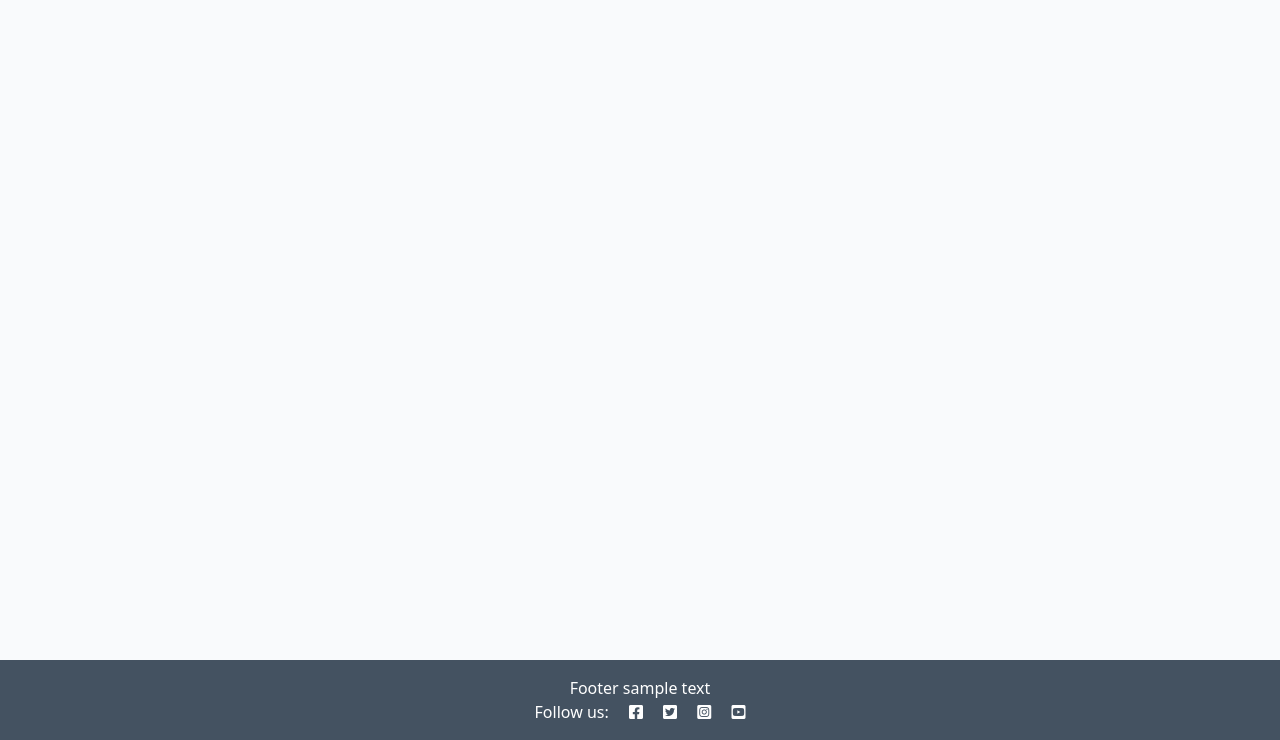
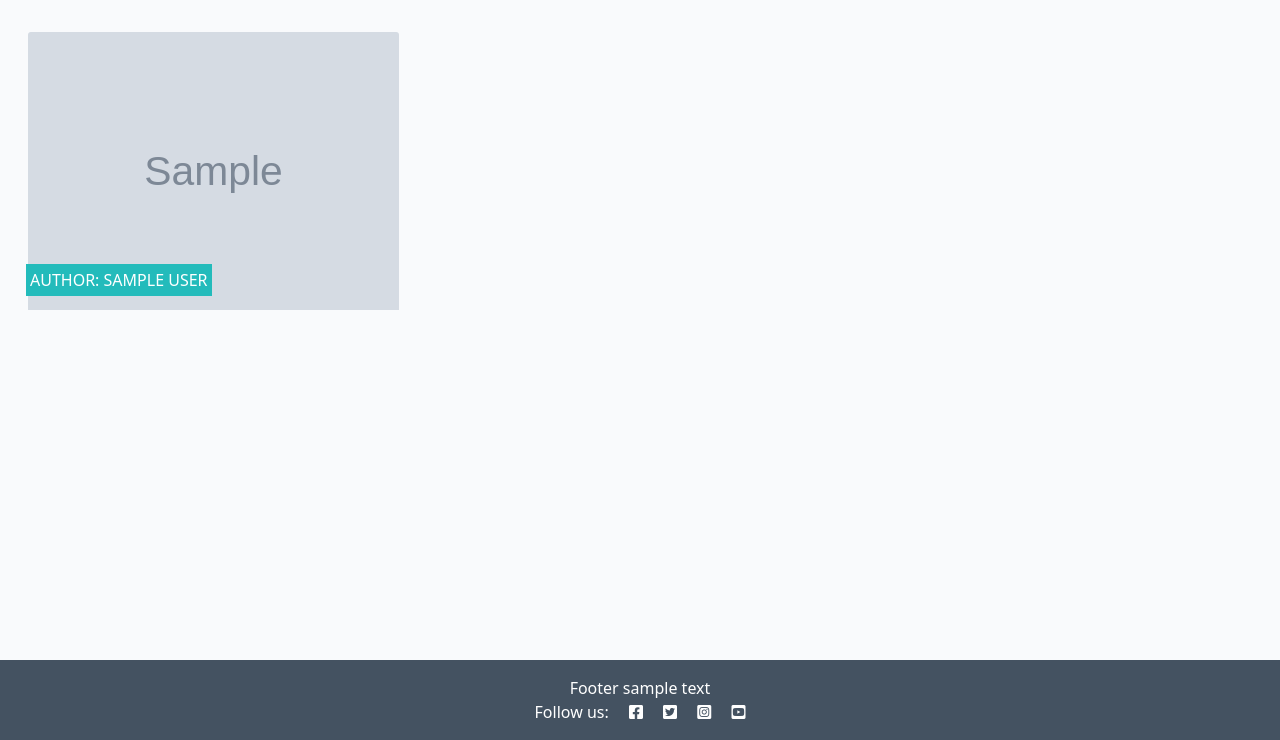
Before and after one commit to ShaneMurphyDev/Project-Portfolio-4, a Django app: template templates/index.html in a window 1280 px wide. Shown: the part 60-800 px from the top of the page. Run offline with Django 3.2, Linux system fonts and the light colour scheme; the template is opened without the code that fills it: most values are stand-ins (such as "Sample title", 1, 10 or a date in 2020); grey boxes marked "Sample" are stand-in pictures.

Commit message:
created columns & card body & uploaded placeholder image

```diff
--- a/templates/index.html
+++ b/templates/index.html
@@ -12,6 +12,15 @@
                     <div class="col-md-4">
                         <div class="card mb-4">
                             <div class="card-body">
+                                <div class="image-container">
+                                    {% if "placeholder" in post.featured_image.url %}
+                                    <img class="card-img-top"
+                                        src="https://res.cloudinary.com/ddxhh6kxr/image/upload/v1692608396/sample.jpg">
+                                    {% else %}
+                                    <img class="card-img-top" src=" {{ post.featured_image.url }}">
+                                    {% endif %}
+                                    <div class="image-flash">
+                                        <p class="author">Author: {{ post.author }}</p>
                             </div>
                         </div>
                     </div>
```
